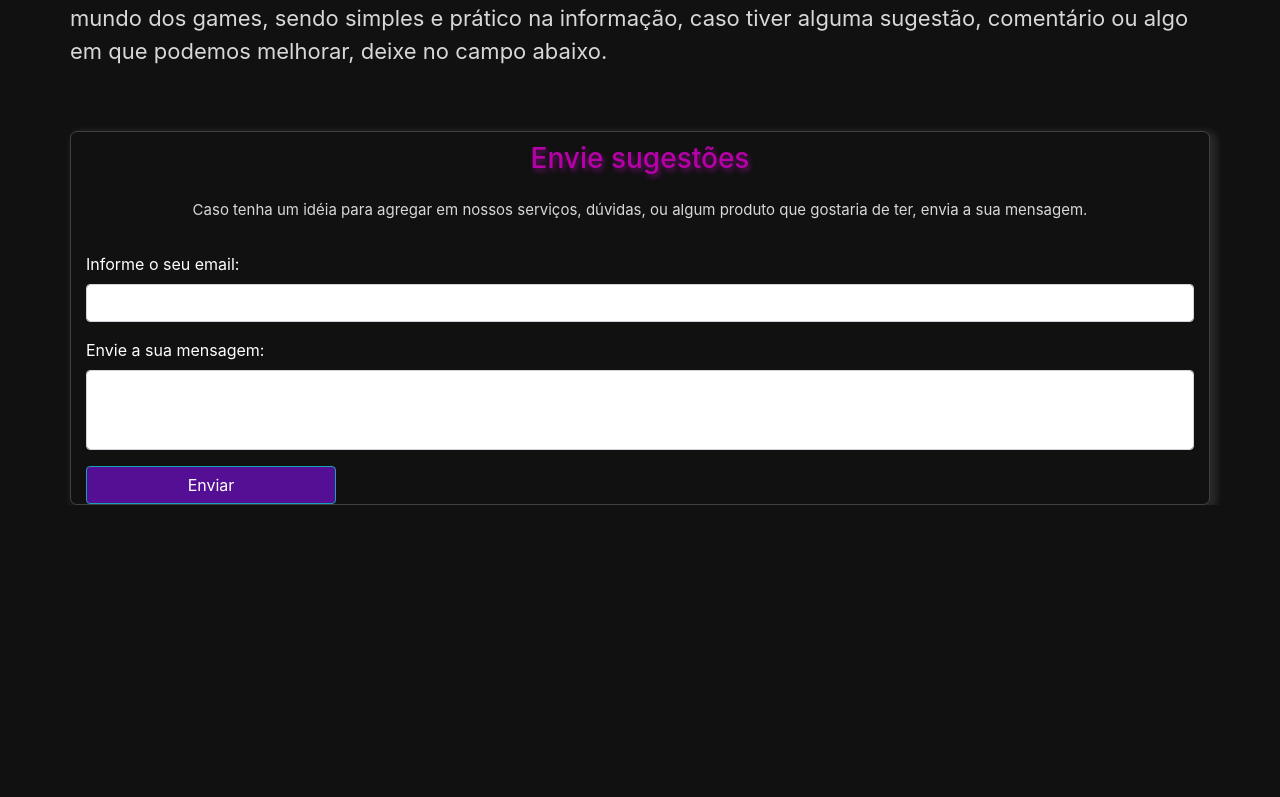
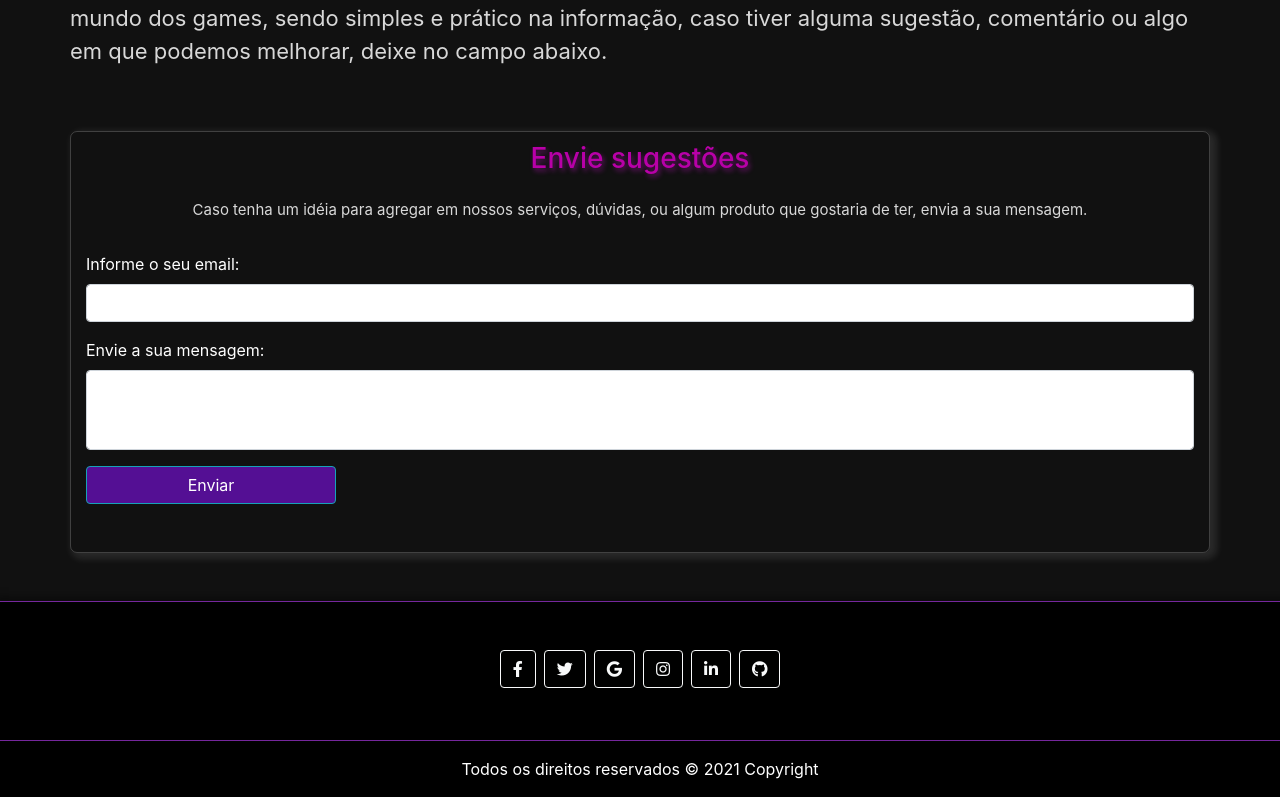
Before and after one commit to MarlonDener/projeto-faculdade, a Vue app: page / in a window 1280 px wide. Shown: the part 4729-5526 px from the top of the page. Before the commit the page ends 5234 px from the top, so only its background shows below. Built offline with nearby package versions, Linux system fonts and the light colour scheme; no server answers; the database is empty; a web font is replaced by a local one.

Commit message:
Update Pagina de noticias

```diff
--- a/src/components/Cards.vue
+++ b/src/components/Cards.vue
@@ -7,7 +7,7 @@
             <div class="card-body d-flex flex-column align-items-center">
                 <h5 class="card-title">{{noticia.titulo}}</h5>
                 <p class="card-text">{{noticia.textoNoticia}}</p>
-                <a href="#" class="btn-roxo">Ler notícia</a>
+                <a href="#" class="btn-roxo" @click="lerNoticia(noticia)">Ler notícia</a>
             </div>
           <div class="card-footer espacamento">
             <small class="text-muted">Atualização: {{new Date(noticia.dataPublicacao.seconds * 1000).toLocaleDateString()}}</small>
@@ -86,6 +86,12 @@ export default{
       })
     })
   },
+  methods: {
+    lerNoticia(noticia){
+      console.log(noticia)
+      this.$router.push({name: 'Noticia', params: {id: noticia.id_noticia }})
+    }
+  }
 }
 </script>
 
--- a/src/components/FooterPagina.vue
+++ b/src/components/FooterPagina.vue
@@ -0,0 +1,59 @@
+<template>
+
+<footer class="color-footer text-center text-white mt-5">
+  <!-- Grid container -->
+  <div class="container p-4 pb-0">
+    <!-- Section: Social media -->
+    <section class="mb-4">
+      <!-- Facebook -->
+      <a class="btn btn-outline-light btn-floating m-1" href="#!" role="button"
+        ><i class="fab fa-facebook-f"></i
+        ></a>
+
+      <!-- Twitter -->
+      <a class="btn btn-outline-light btn-floating m-1" href="#!" role="button"
+        ><i class="fab fa-twitter"></i
+      ></a>
+
+      <!-- Google -->
+      <a class="btn btn-outline-light btn-floating m-1" href="#!" role="button"
+        ><i class="fab fa-google"></i
+      ></a>
+
+      <!-- Instagram -->
+      <a class="btn btn-outline-light btn-floating m-1" href="#!" role="button"
+        ><i class="fab fa-instagram"></i
+      ></a>
+
+      <!-- Linkedin -->
+      <a class="btn btn-outline-light btn-floating m-1" href="#!" role="button"
+        ><i class="fab fa-linkedin-in"></i
+      ></a>
+
+      <!-- Github -->
+      <a class="btn btn-outline-light btn-floating m-1" href="#!" role="button"
+        ><i class="fab fa-github"></i
+      ></a>
+    </section>
+    <!-- Section: Social media -->
+  </div>
+  <!-- Grid container -->
+
+  <!-- Copyright -->
+  <div class="text-center p-3" style="background-color: rgba(0, 0, 0, 0.2);border-top:1px solid #75279c">
+   Todos os direitos reservados © 2021 Copyright
+  </div>
+  <!-- Copyright -->
+</footer>
+</template>
+
+<style scoped>
+
+  .color-footer {
+    padding-top: 20px;
+    background:rgb(0, 0, 0);
+    border-top: 1px solid #75279c;
+    box-shadow: 5px 6px 8px 10px rgba(0,0,0,0.4);
+  }
+
+</style>
--- a/src/components/FormularioAdmin.vue
+++ b/src/components/FormularioAdmin.vue
@@ -46,7 +46,8 @@ export default {
       dadosNoticias: {
         titulo: '',
         textoNoticia: '',
-        dataPublicacao: firebase.firestore.FieldValue.serverTimestamp()
+        dataPublicacao: firebase.firestore.FieldValue.serverTimestamp(),
+        id_noticia: '',
       }
     }
   },
@@ -54,6 +55,13 @@ export default {
     enviarDados(){
       console.log(`${this.dadosNoticias.titulo} - ${this.dadosNoticias.textoNoticia}`)
       dbfirebase.collection("noticias").add(this.dadosNoticias)
+      .then((doc) => {
+        dbfirebase.collection("noticias").doc(doc.id)
+        .update({
+          "id_noticia": doc.id
+        })
+      })
+
     }
   }
 }
--- /dev/null
+++ b/src/components/Noticia.vue
@@ -0,0 +1,119 @@
+<template>
+<div class="allComponent">
+   <div class="container">
+    <div class="noticias">
+            <!--<h2>O jogo está em promoção durante essa quarentena</h2>-->
+            <h2>{{recebeDados.titulo}}</h2>
+            <div class="info">
+                <div class="descricao">
+                 Noticia publicada chamou atenção nas redes sociais, com os fãns do game
+                </div><!--descricao-->
+                <div class="data">
+                    Data Publicação: {{new Date(recebeDados.data.seconds * 1000).toLocaleDateString()}}
+                </div><!--data-->
+
+            </div><!--info-->
+            <div class="imagem">
+                <img src="/imagens/img12.jpg">
+            </div>
+            <div class="text-noticia">
+               <p> {{ recebeDados.noticia}}</p>
+
+               <!-- <p>When is a long established fact that a reader will be distracted by
+                the readable content of a page when looking at its layout. The point of using Lorem Ipsum is that it has a more-or-less normal distribution of letters,
+                as opposed to using 'Content here, content here', making it look like readable English.
+                It is a long established fact that a reader will be distracted by.
+                </p>
+                <p>
+                The readable content of a page when looking at its layout. The point of using Lorem Ipsum is that it has a more-or-less normal distribution of letters,
+                as opposed to using 'Content here, content here', making it look like readable English.
+                It is a long established fact that a reader will be distracted by
+                the readable content of a page when looking at its layout. The point of using Lorem Ipsum is that it has a more-or-less normal distribution of letters,
+                as opposed to using 'Content here, content here', making it look like readable English.
+                It is a long established fact that a reader will be distracted by
+                the readable content of a page when looking at its layout. The point of using Lorem Ipsum is that it has a more-or-less normal distribution of letters,
+                as opposed to using 'Content here, content here', making it look like readable English.
+                </p>
+                -->
+            </div>
+    </div>
+  </div>
+
+  <Footer />
+
+</div>
+</template>
+
+<script>
+    import dbfirebase from '../firebase/db.js'
+    import Footer from './FooterPagina'
+    export default{
+        name:'Noticia',
+        components:{
+            Footer
+        },
+        data(){
+            return{
+                recebeDados: {
+                    titulo: '',
+                    noticia: '',
+                    data: ''
+                },
+                id: ''
+            }
+        },
+        created(){
+          this.id = this.$route.params.id
+          dbfirebase.collection("noticias").doc(this.id)
+          .get()
+          .then((doc) => {
+            let dadosRecebidos = doc.data()
+            console.log("dados: ", dadosRecebidos)
+
+            this.recebeDados.titulo = dadosRecebidos.titulo
+            this.recebeDados.noticia = dadosRecebidos.textoNoticia
+            this.recebeDados.data = dadosRecebidos.dataPublicacao
+          })
+        }
+    }
+</script>
+
+
+<style scoped>
+.noticias{
+    padding: 30px 50px;
+    margin:auto;
+    min-height: 100vh;
+}
+.imagem{
+    width:100%;
+    height: 400px;
+}
+.imagem img{
+    width:100%;
+    height: 100%;
+}
+h2{
+    color:#353434;
+}
+.info{
+    display: flex;
+    justify-content: space-between;
+    padding: 11px 0;
+    color:rgb(131, 130, 130);
+}
+.data{
+    color:rgb(153, 151, 151);
+}
+.text-noticia{
+    padding: 20px 0;
+}
+.text-noticia p{
+    color:rgb(37, 37, 37);
+    font-size: 18px;
+    font-family:Arial, Helvetica, sans-serif;
+    text-indent: 3rem;
+    line-height: 28px;
+}
+
+</style>
--- a/src/components/SendEmail.vue
+++ b/src/components/SendEmail.vue
@@ -13,7 +13,7 @@
                             <label for="exampleInputPassword1" class="form-label text-white">Envie a sua mensagem: </label>
                             <textarea class="form-control"></textarea>
                         </div>
-                        <button type="submit" class="btn btn-info botao">Enviar</button>
+                        <button type="submit" class="btn btn-info botao mb-5">Enviar</button>
                     </form>
              </div>
         </div>
--- a/src/router.js
+++ b/src/router.js
@@ -3,6 +3,7 @@ import Router from 'vue-router'
 import PageHome from './components/PageHome'
 import Admin from './components/Admin'
 import FormularioAdmin from './components/FormularioAdmin'
+import Noticia from './components/Noticia'
 
 Vue.use(Router)
 
@@ -11,7 +12,8 @@ const router = new Router({
     routes: [
         {path: '/', component: PageHome, name: 'PageHome'},
         {path: '/admin', component: Admin, name: 'Admin'},
-        {path: '/FormularioAdmin', component:FormularioAdmin, name: 'FormularioAdmin'}
+        {path: '/FormularioAdmin', component:FormularioAdmin, name: 'FormularioAdmin'},
+        {path: '/noticia/:id', component:Noticia, name: 'Noticia'}
     ]
 
 })
```
Also changed, not shown: public/imagens/logoOriginal.png (deleted).
